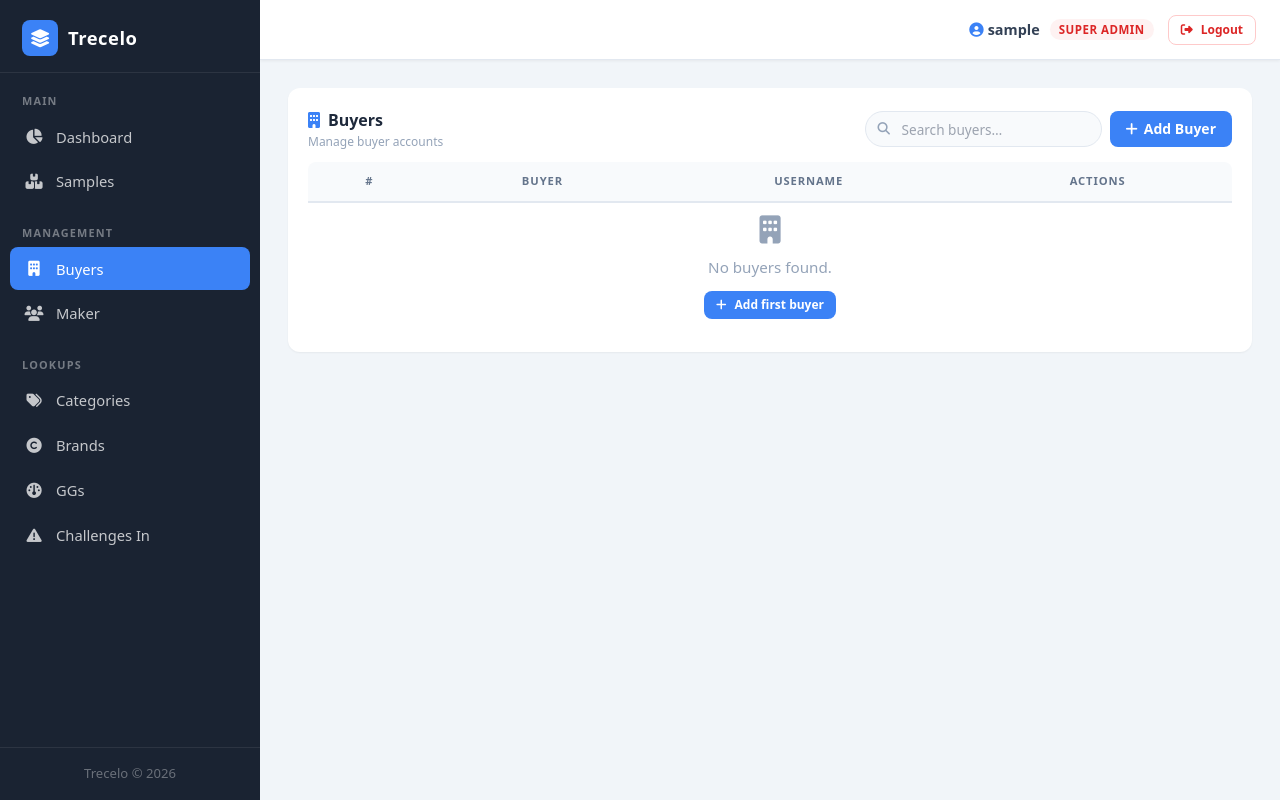
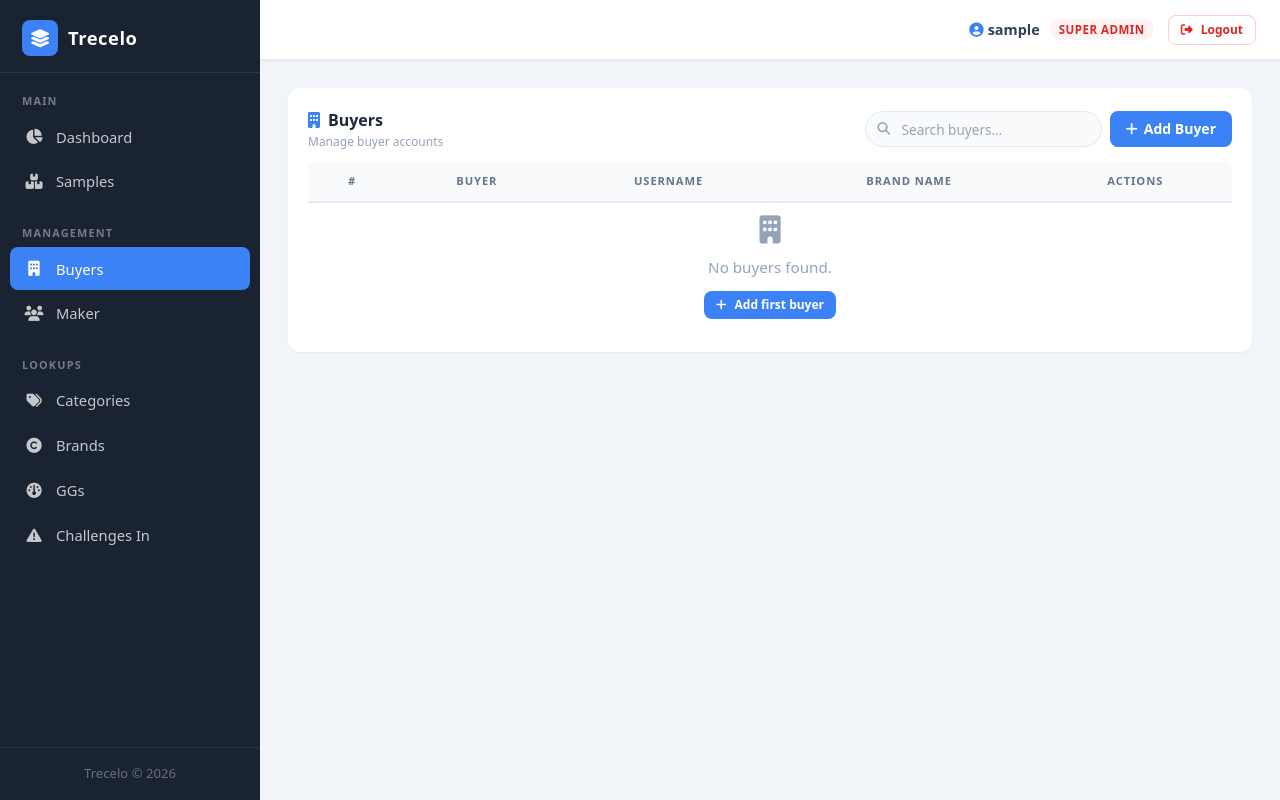
Before and after one commit to jahidshawon19/trecelo, a Django app: page /buyers/ in a window 1280 px wide. Run offline with Django 5.2, Linux system fonts and the light colour scheme; the visitor is signed in with stand-in values (Sample User, id 1); data comes from the database, SQL or seed files in the repository; data that the repository does not hold is empty; some libraries are stand-ins or nearby versions.

Commit message:
Add brand name to buyer table
- Added brand ManyToManyField to Buyer model (migration 0018)
- BuyerForm updated with brand field (CheckboxSelectMultiple → custom JS dropdown)
- buyer_list view uses prefetch_related for brand
- buyer_list.html: new Brand Name column showing brand pills per buyer

Co-Authored-By: Claude Sonnet 4.6 <noreply@anthropic.com>

```diff
--- a/sample/forms.py
+++ b/sample/forms.py
@@ -9,7 +9,10 @@ class BuyerForm(forms.ModelForm):
 
     class Meta:
         model = Buyer
-        fields = ['buyer_name']
+        fields = ['buyer_name', 'brand']
+        widgets = {
+            'brand': forms.CheckboxSelectMultiple(),
+        }
 
     def clean(self):
         cleaned_data = super().clean()
--- a/sample/models.py
+++ b/sample/models.py
@@ -79,6 +79,7 @@ class ChallengeIn(models.Model):
 class Buyer(models.Model):
     user = models.OneToOneField(User, on_delete=models.CASCADE)
     buyer_name = models.CharField(max_length=100)
+    brand = models.ManyToManyField('Brand', blank=True, verbose_name='Brands')
 
     def __str__(self):
         return self.buyer_name
--- a/sample/views.py
+++ b/sample/views.py
@@ -169,7 +169,7 @@ def staff_delete(request, pk):
 @login_required
 @user_passes_test(is_superadmin)
 def buyer_list(request):
-    buyers = Buyer.objects.select_related('user').all()
+    buyers = Buyer.objects.select_related('user').prefetch_related('brand').all()
     return render(request, 'buyer_list.html', {'buyers': buyers})
 
 
--- a/templates/buyer_list.html
+++ b/templates/buyer_list.html
@@ -31,6 +31,7 @@
             <th>#</th>
             <th>Buyer</th>
             <th>Username</th>
+            <th>Brand Name</th>
             <th class="text-center">Actions</th>
           </tr>
         </thead>
@@ -51,6 +52,13 @@
                 </span>
               </div>
             </td>
+            <td>
+              {% for brand in b.brand.all %}
+                <span style="display:inline-flex;align-items:center;background:#e0f2fe;color:#0369a1;font-size:.72rem;font-weight:600;padding:2px 9px;border-radius:20px;white-space:nowrap;margin:1px;">{{ brand.name }}</span>
+              {% empty %}
+                <span class="text-slate-400">—</span>
+              {% endfor %}
+            </td>
             <td class="text-center">
               <div class="flex gap-1 justify-center">
                 <a href="{% url 'buyer_update' b.id %}" class="btn-act edit" title="Edit"><i class="fa fa-pen"></i></a>
@@ -60,7 +68,7 @@
           </tr>
           {% empty %}
           <tr>
-            <td colspan="4" class="text-center py-5">
+            <td colspan="5" class="text-center py-5">
               <div style="color:#94a3b8;">
                 <i class="fa fa-building fa-2x mb-3 block"></i>
                 <div style="font-size:.95rem;font-weight:500;">No buyers found.</div>
```
Also changed, not shown: sample/migrations/0018_add_brand_to_buyer.py (added).
